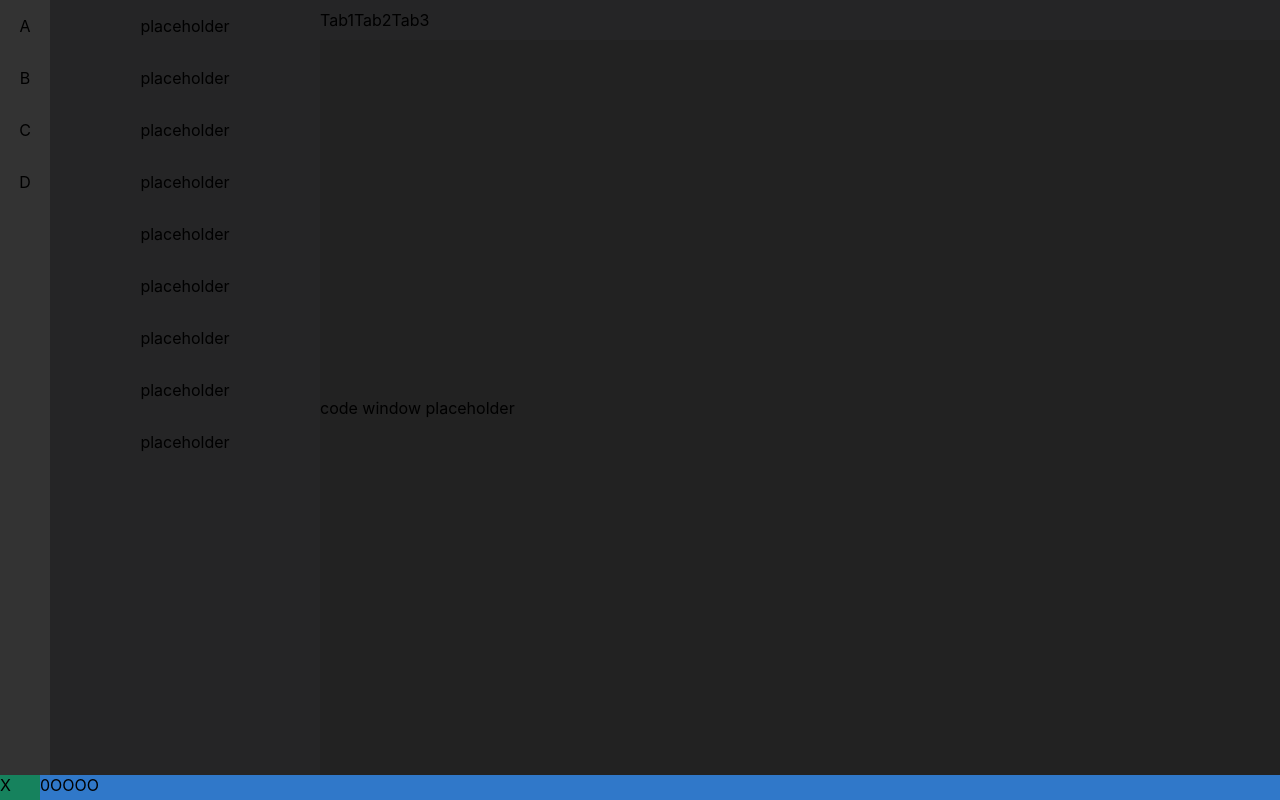
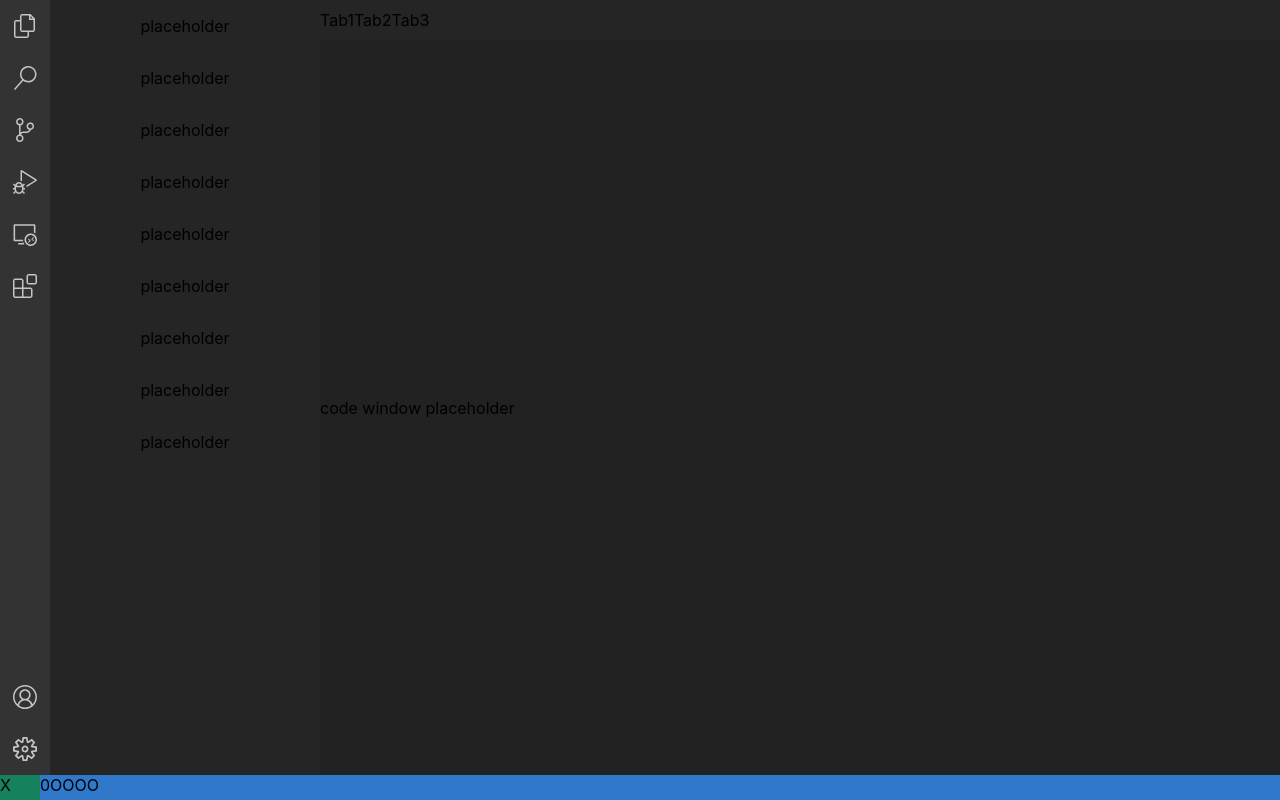
Before and after one commit to mani-sh-reddy/VSCode-Client-for-Reddit, a React (Create React App) app: page / in a window 1280 px wide. Built offline with nearby package versions, Linux system fonts and the light colour scheme.

Commit message:
added left nav icons

```diff
--- a/src/Components/LeftNav.jsx
+++ b/src/Components/LeftNav.jsx
@@ -1,13 +1,29 @@
-import './styling.css';
+import "./styling.css";
+import NavFilesIcon from "../images/vscode-default-icons/files.svg";
+import NavSearchIcon from "../images/vscode-default-icons/search.svg";
+import NavSourceControlIcon from "../images/vscode-default-icons/source-control.svg";
+import NavDebugAltIcon from "../images/vscode-default-icons/debug-alt.svg";
+import NavRemoteExplorerIcon from "../images/vscode-default-icons/remote-explorer.svg";
+import NavExtensionsIcon from "../images/vscode-default-icons/extensions.svg";
+import NavAccountIcon from "../images/vscode-default-icons/account.svg";
+import NavSettingsIcon from "../images/vscode-default-icons/settings-gear.svg";
 
 const LeftNav = () => {
-
 	return (
 		<div className="leftNav">
-    <p>A</p>
-    <p>B</p>
-    <p>C</p>
-    <p>D</p>
+            {/* <div className="leftNavTopIcons">
+            </div>
+            <div className="leftNavBottomIcons">
+            </div> */}
+			<img className="leftNavIcon" src={NavFilesIcon} alt="NavFilesIcon" />
+			<img className="leftNavIcon" src={NavSearchIcon} alt="NavSearchIcon" />
+			<img className="leftNavIcon" src={NavSourceControlIcon} alt="NavSourceControlIcon" />
+			<img className="leftNavIcon" src={NavDebugAltIcon} alt="NavDebugAltIcon" />
+			<img className="leftNavIcon" src={NavRemoteExplorerIcon} alt="NavRemoteExplorerIcon" />
+			<img className="leftNavIcon" src={NavExtensionsIcon} alt="NavExtensionsIcon" />
+            <div className="flexSeperator"/>
+			<img className="leftNavIcon" src={NavAccountIcon} alt="NavAccountIcon" />
+			<img className="leftNavIcon" src={NavSettingsIcon} alt="NavSettingsIcon" />
 		</div>
 	);
 };
--- a/src/Components/styling.css
+++ b/src/Components/styling.css
@@ -11,11 +11,20 @@
 	align-items: center;
 }
 
+.leftNavIcon {
+	padding-top: 14px;
+	padding-bottom: 14px;
+}
+
+.flexSeperator {
+	flex: 1 1;
+}
+
 .bottomBar {
 	height: 20px;
 	width: calc(100% - 40px);
 	position: fixed;
-    bottom: 0;
+	bottom: 0;
 	left: 40px;
 	background-color: #3078c9;
 	transition: 0.5s ease;
@@ -29,9 +38,9 @@
 	height: 20px;
 	width: 40px;
 	position: fixed;
-    bottom: 0;
+	bottom: 0;
 	left: 0;
-	background-color: #16825D;
+	background-color: #16825d;
 	transition: 0.5s ease;
 	padding-bottom: 5px;
 	display: flex;
@@ -44,7 +53,7 @@
 	width: 270px;
 	position: fixed;
 	top: 0;
-	left: 50px ;
+	left: 50px;
 	background-color: #252526;
 	transition: 0.5s ease;
 	display: flex;
@@ -69,7 +78,7 @@
 	height: 40px;
 	width: 100%;
 	position: fixed;
-    top: 0;
+	top: 0;
 	left: 320px;
 	background-color: #252526;
 	transition: 0.5s ease;
```
Lines whose indentation alone changed are shown as unchanged.
